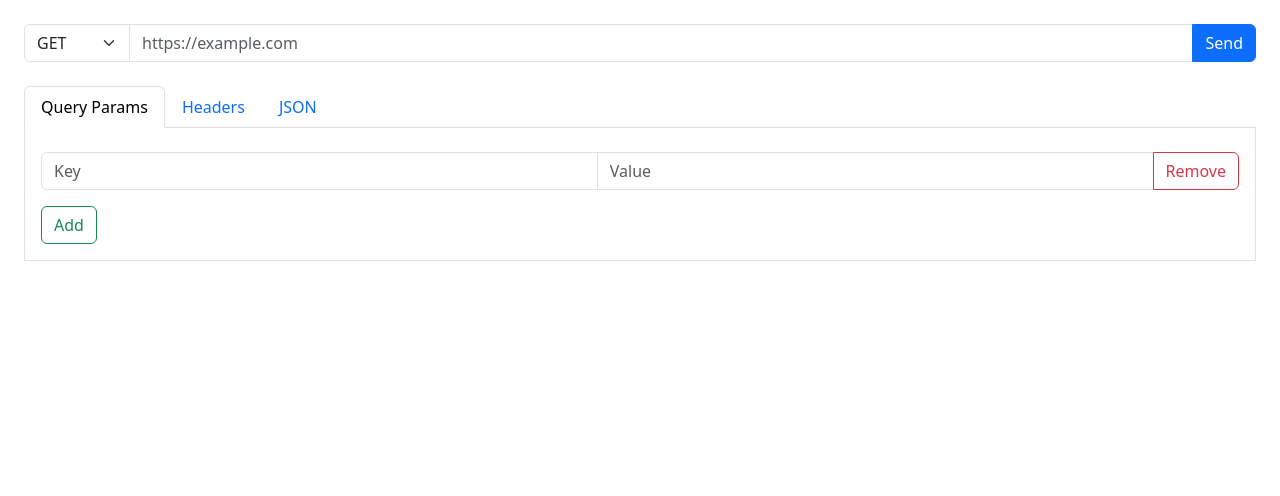
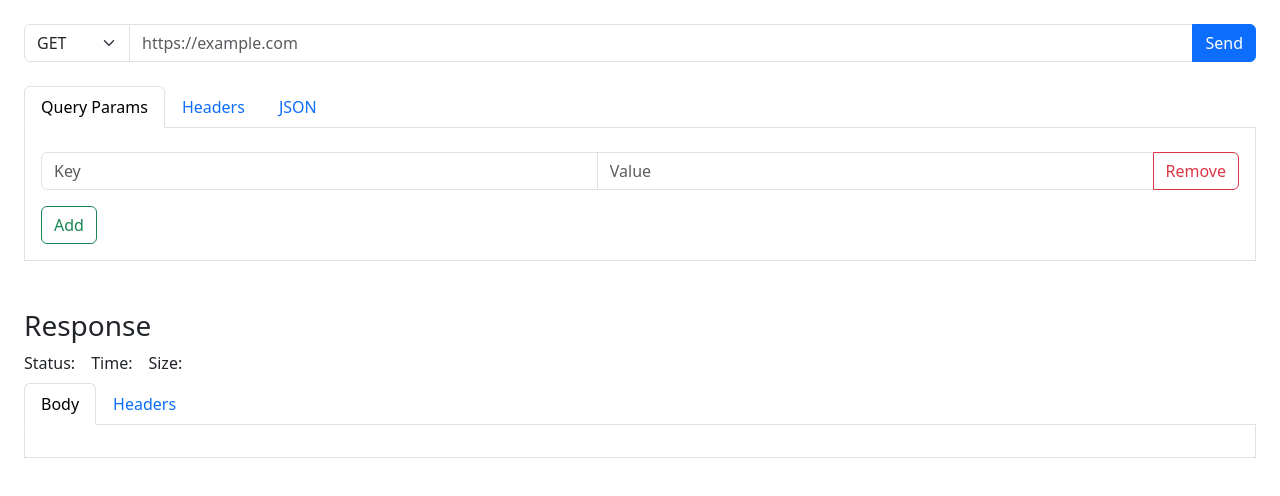
Before and after one commit to RishabJain30/Postman-clone, a website built with Vite: page index.html in a window 1280 px wide. Built offline with nearby package versions, Linux system fonts and the light colour scheme.

Commit message:
Add response display section with status, time, size, and tabs for body and headers

```diff
--- a/index.html
+++ b/index.html
@@ -46,6 +46,38 @@
                 </div>
             </div>
         </form>
+        <div class = "mt-5" data-response-selection>
+            <h3>Response</h3>
+            <div class="d-flex my-2">
+                <div class="me-3">
+                    Status: <span data-status></span>
+                </div>
+                <div class="me-3">
+                    Time: <span data-time></span>
+                </div>
+                <div class="me-3">
+                    Size: <span data-size></span>
+                </div>
+            </div>
+            <ul class="nav nav-tabs" role="tablist">
+                <li class="nav-item" role="presentation">
+                <button class="nav-link active" id="body-tab" data-bs-toggle="tab" data-bs-target="#body" type="button" role="tab" aria-controls="body" aria-selected="true">Body</button>
+                </li>
+                <li class="nav-item" role="presentation">
+                <button class="nav-link" id="response-headers-tab" data-bs-toggle="tab" data-bs-target="#response-headers" type="button" role="tab" aria-controls="response-headers" aria-selected="false">Headers</button>
+                </li>
+            </ul>
+            <div class="tab-content p-3 border-top-0 border">
+                <div class="tab-pane fade show active" id="body" role="tabpanel" aria-labelledby="body-tab">
+                    <div data-query-params></div>
+                    </div>
+                    <div class="tab-pane fade" id="response-headers" role="tabpanel" aria-labelledby="response-headers-tab">
+                        <div data-response-headers></div>
+                        <button data-add-response-header-btn class="mt-2 btn btn-outline-success" type="button">Add</button>
+                    </div>
+                </div>
+            </div>
+        </div>
     </div>
     <template data-key-value-template>
         <div class="input-group my-2" data-key-value-pair>
```
